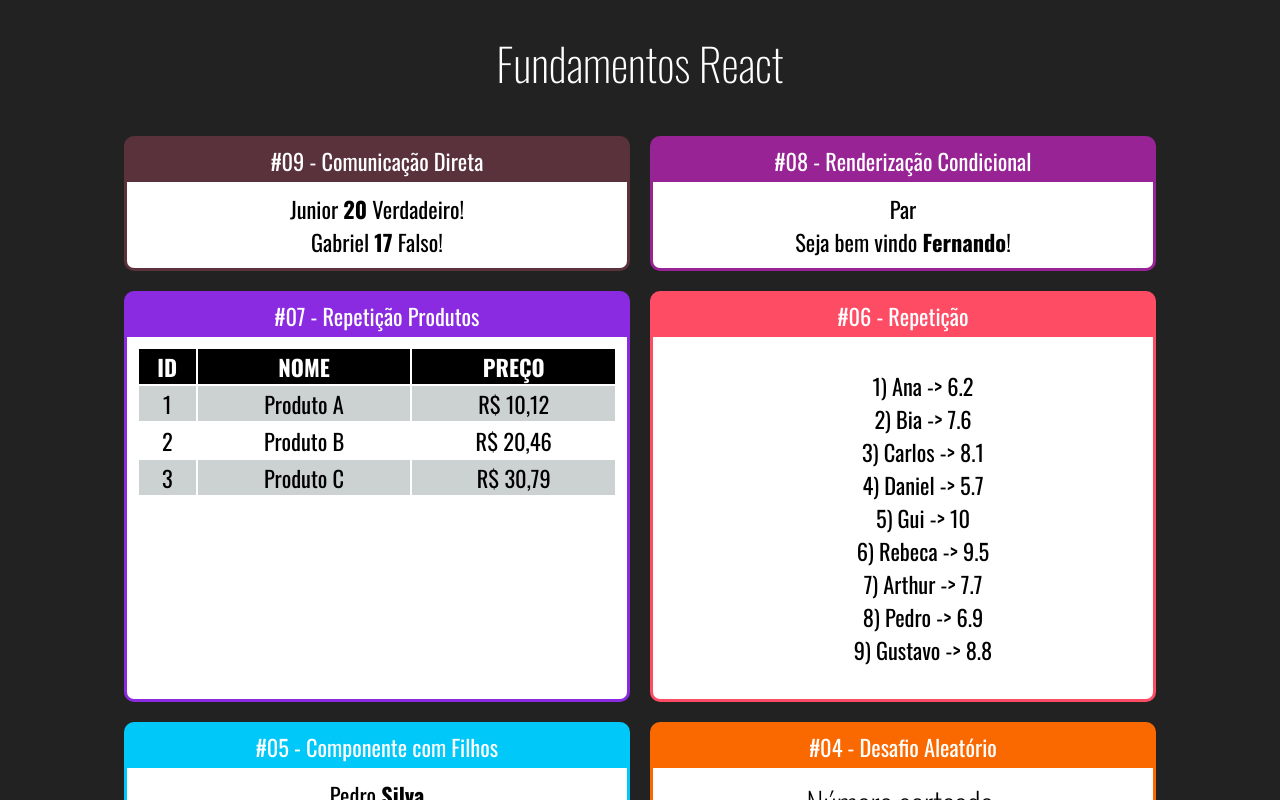
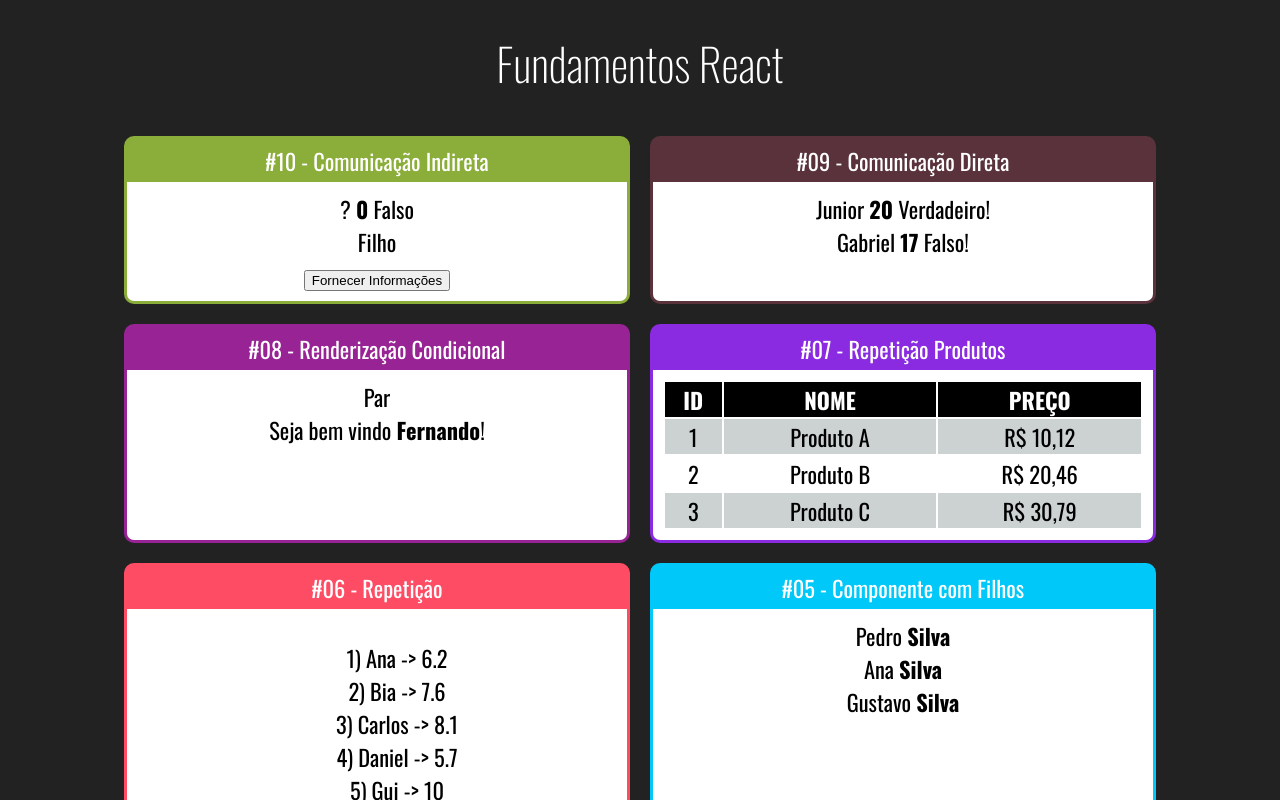
Before and after one commit to pedrohsbatista/Fundamentos-React, a React (Create React App) app: page / in a window 1280 px wide. Shown: the top 800 px of the page. Built offline with nearby package versions, Linux system fonts and the light colour scheme.

Commit message:
Comunicação indireta

```diff
--- a/src/App.jsx
+++ b/src/App.jsx
@@ -1,6 +1,7 @@
 import './App.css';
 import React from 'react'
 
+import IndiretaPai from './components/comunicacao/IndiretaPai';
 import DiretaPai from './components/comunicacao/DiretaPai';
 import UsuarioInfo from './components/condicional/UsuarioInfo';
 import ParOuImpar from './components/condicional/ParOuImpar';
@@ -35,6 +36,9 @@
         <h1>Fundamentos React</h1>
 
         <div className="Cards">
+            <Card titulo="#10 - Comunicação Indireta" color="#8BAD39">
+                <IndiretaPai></IndiretaPai>
+            </Card>
             <Card titulo="#09 - Comunicação Direta" color="#59323C">
                 <DiretaPai></DiretaPai>
             </Card>
--- /dev/null
+++ b/src/components/comunicacao/IndiretaFilho.jsx
@@ -0,0 +1,17 @@
+import React from "react";
+
+export default props => {
+    return (
+        <div>
+           <div>Filho</div>
+           <button onClick={
+            //    function (e){
+            //        props.quandoClicar('João', 53, true)
+            //    }
+            e => props.quandoClicar('João', 53, true)
+           }>
+               Fornecer Informações
+            </button>
+        </div>
+    )
+}
--- /dev/null
+++ b/src/components/comunicacao/IndiretaPai.jsx
@@ -0,0 +1,29 @@
+import React from "react";
+import IndiretaFilho from "./IndiretaFilho";
+
+export default props => {
+    let nome = '?'
+    let idade = 0
+    let nerd = false
+
+    // nome idade nerd
+    function fornecerInformacoes(nomeParam, idadeParam, nerdParam){
+        nome = nomeParam
+        idade = idadeParam
+        nerd = nerdParam
+
+        console.log(nome, idade, nerd);
+    }
+
+    return (
+        <div>
+           <div>
+               <span>{nome} </span>
+               <span><strong>{idade}</strong> </span>
+               <span>{nerd ? 'Verdadeiro' : 'Falso'} </span>
+               <span></span>
+           </div>
+            <IndiretaFilho quandoClicar={fornecerInformacoes}></IndiretaFilho>
+        </div>
+    )
+}
```
